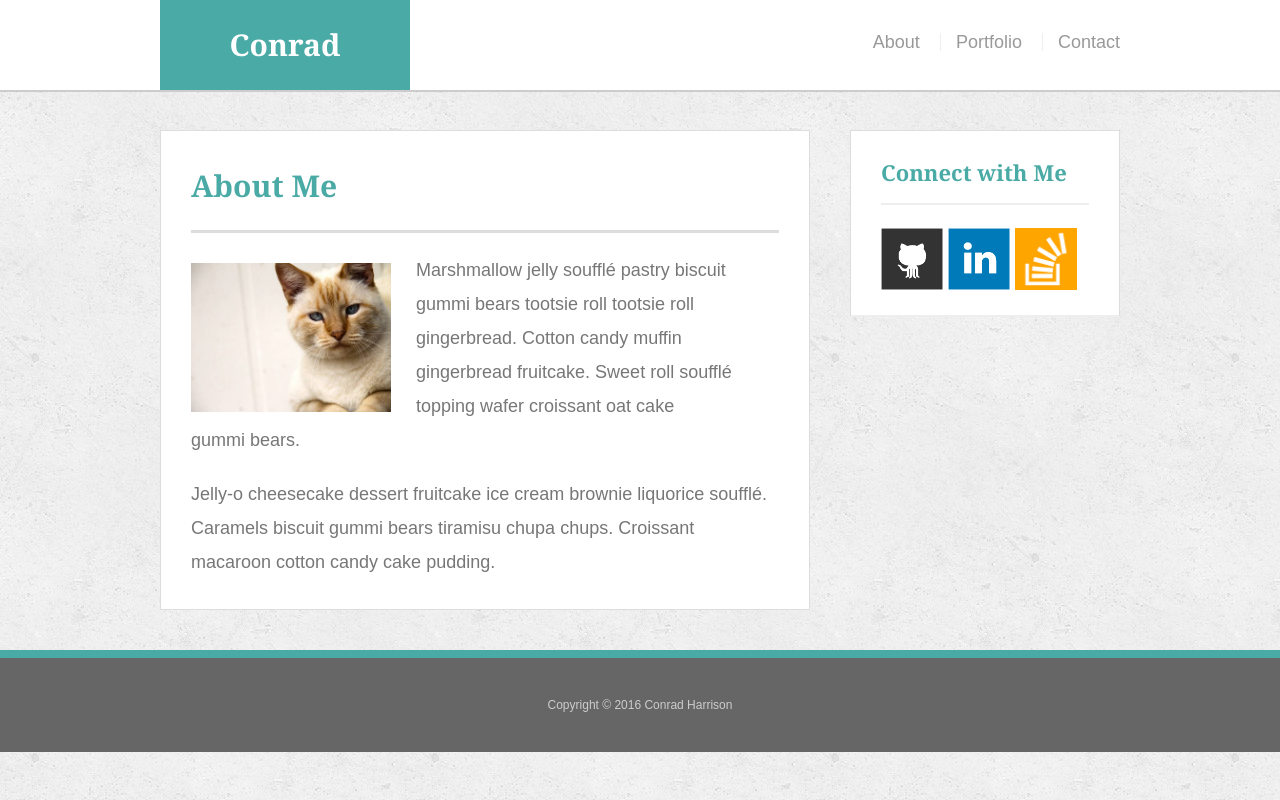
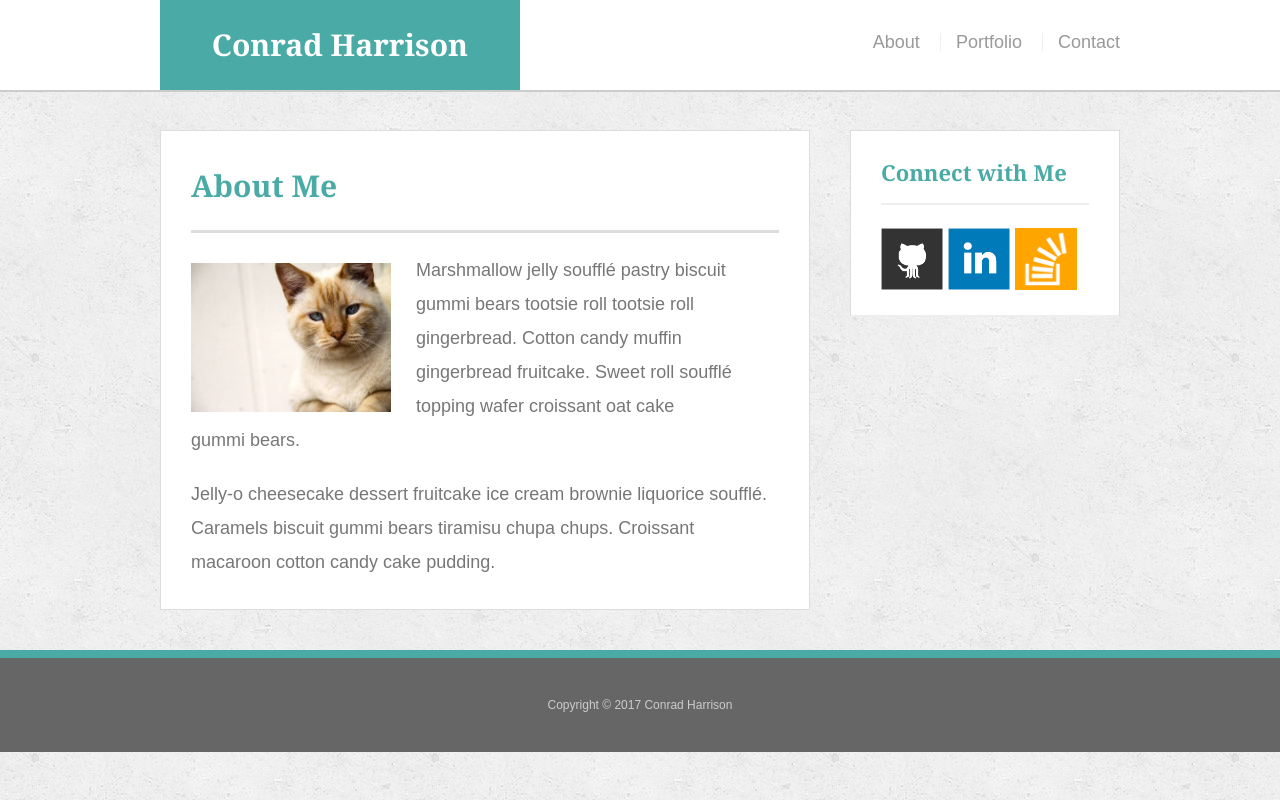
Before and after one commit to RadCon4/HW-Wireframe, a plain HTML site: page index.html in a window 1280 px wide. Drawn offline with Linux system fonts and the light colour scheme.

Commit message:
Updated styling

```diff
--- a/assets/css/style.css
+++ b/assets/css/style.css
@@ -55,7 +55,7 @@ h2, h3 {
  }
 
 #logo {
-  	width: 250px;
+  	width: 360px;
   	height: 90px;
 	background: #4aaaa5;
     float: left;
--- a/index.html
+++ b/index.html
@@ -12,7 +12,7 @@
 
   <header id="masthead">
     <div class="container">
-      <a href="index.html" id="logo">Conrad</a>
+      <a href="index.html" id="logo">Conrad Harrison</a>
       <nav>
         <a href="index.html">About</a>
         <a href="portfolio.html">Portfolio</a>
@@ -46,7 +46,7 @@
 
   <footer>
     <div class="container">
-      Copyright &copy; 2016 Conrad Harrison
+      Copyright &copy; 2017 Conrad Harrison
     </div>
   </footer>
 </body>
```
Also changed, not shown: contact.html (+1 -1 lines), portfolio.html (+1 -1 lines).
